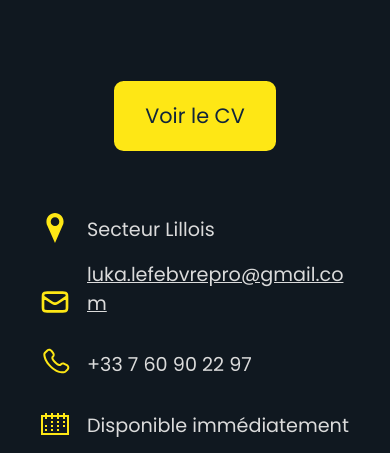
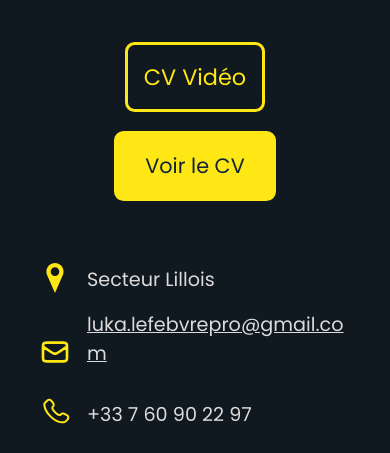
Before and after one commit to LukaLfbr/Portfolio, a plain HTML site: page index.html in a window 390 px wide. Shown: the part 6505-6958 px from the top of the page. Drawn offline with nearby package versions, Linux system fonts and the light colour scheme.

Commit message:
Ajout cv vidéo et media query

```diff
--- a/SCSS/main.scss
+++ b/SCSS/main.scss
@@ -355,18 +355,34 @@
   }
 }
 
+.resume-and-video-cv-button {
+  width: 50%;
+  display: flex;
+  flex-direction: column;
+  align-items: center;
+}
+
 .contact-wrapper {
   display: flex;
   margin-top: 5rem;
 
   .contact-resume {
-    width: 60%;
+    width: 100%;
     height: auto;
+    display: flex;
+    flex-direction: column;
+    align-items: center;
 
     img {
       width: 100%;
       height: auto;
     }
+  }
+
+  .contact-video-cv-button {
+    margin-top: 5%;
+    width: 60%;
+    text-align: center;
   }
 
   .contact-info {
--- a/SCSS/media-query.scss
+++ b/SCSS/media-query.scss
@@ -76,9 +76,17 @@
     }
   }
   // Contact setion
+  .resume-and-video-cv-button {
+    align-self: center;
+    .contact-video-cv-button {
+      margin-top: 10%;
+    }
+  }
+
   .contact-wrapper {
     display: flex;
     flex-direction: column;
+
     .contact-resume {
       margin: auto;
     }
@@ -127,7 +135,7 @@
   }
 }
 
-// 576########################################################################
+// 425########################################################################
 
 @media screen and (max-width: 425px) {
   // Main section
@@ -163,6 +171,11 @@
     }
   }
   // Contact section
+  .resume-and-video-cv-button {
+    .contact-video-cv-button {
+      width: 100%;
+    }
+  }
 
   .contact-wrapper {
     margin-top: 3rem;
@@ -244,6 +257,10 @@
 
   // Contact section
 
+  .resume-and-video-cv-button {
+    width: 100%;
+  }
+
   .contact-section {
     h2 {
       font-size: 2.5rem;
--- a/index.html
+++ b/index.html
@@ -382,8 +382,17 @@
       <section class="contact-section global-animation" id="contact-section">
         <h2 data-aos="fade-up" class="global-animation">Mes informations</h2>
         <div class="contact-wrapper">
-          <div class="contact-resume">
-            <img src="assets/img/resume.jpg" alt="Resume of Luka Lefebvre" />
+          <div class="resume-and-video-cv-button">
+            <div data-aos="fade-up" class="contact-resume">
+              <img src="assets/img/resume.jpg" alt="Resume of Luka Lefebvre" />
+            </div>
+            <div data-aos="fade-up" class="contact-video-cv-button">
+              <a
+                href="https://www.canva.com/design/DAF2910xKsY/M9CGlLDtSJrqoKwIuS3ckg/watch?utm_content=DAF2910xKsY&utm_campaign=designshare&utm_medium=link&utm_source=editor"
+                class="main-cta-button contact-cta-button"
+                >CV Vidéo</a
+              >
+            </div>
           </div>
           <div class="contact-resume-button">
             <a href="assets/img/resume.jpg" class="main-cta-button"
```
Also changed, not shown: output.css, 1 other file.
